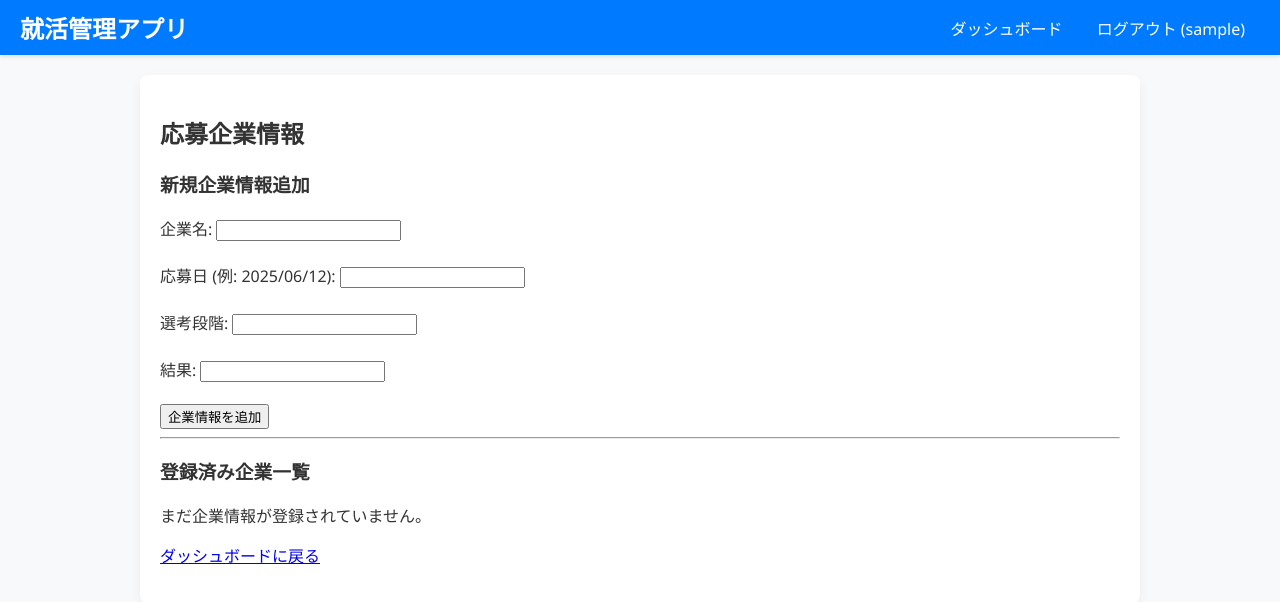
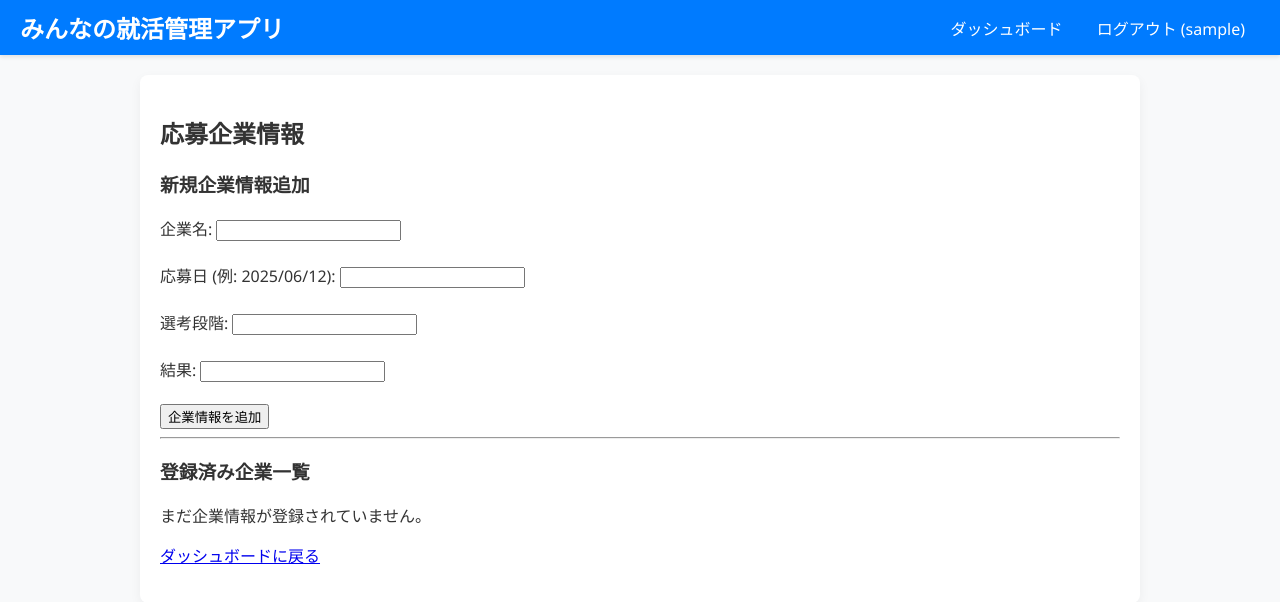
Before and after one commit to KA7zzz/syukatsuapp, a Flask app: page /companies in a window 1280 px wide. Shown: the top 602 px of the page. Run offline with Flask 3, Linux system fonts and the light colour scheme; the visitor is signed in with stand-in values (Sample User, id 1).

Commit message:
タイトルとヘッダーを「みんなの就活管理アプリ」に変更しました。

```diff
--- a/templates/base.html
+++ b/templates/base.html
@@ -3,12 +3,12 @@
 <head>
     <meta charset="UTF-8">
     <meta name="viewport" content="width=device-width, initial-scale=1.0">
-    <title>{% block title %}就活管理アプリ{% endblock %}</title>
+    <title>{% block title %}みんなの就活管理アプリ{% endblock %}</title>
     <link rel="stylesheet" href="{{ url_for('static', filename='css/style.css') }}">
 </head>
 <body>
     <div class="navbar">
-        <h1>就活管理アプリ</h1>
+        <h1>みんなの就活管理アプリ</h1>
         <nav>
             {% if session.username %}
             <a href="{{ url_for('dashboard') }}">ダッシュボード</a>
```
